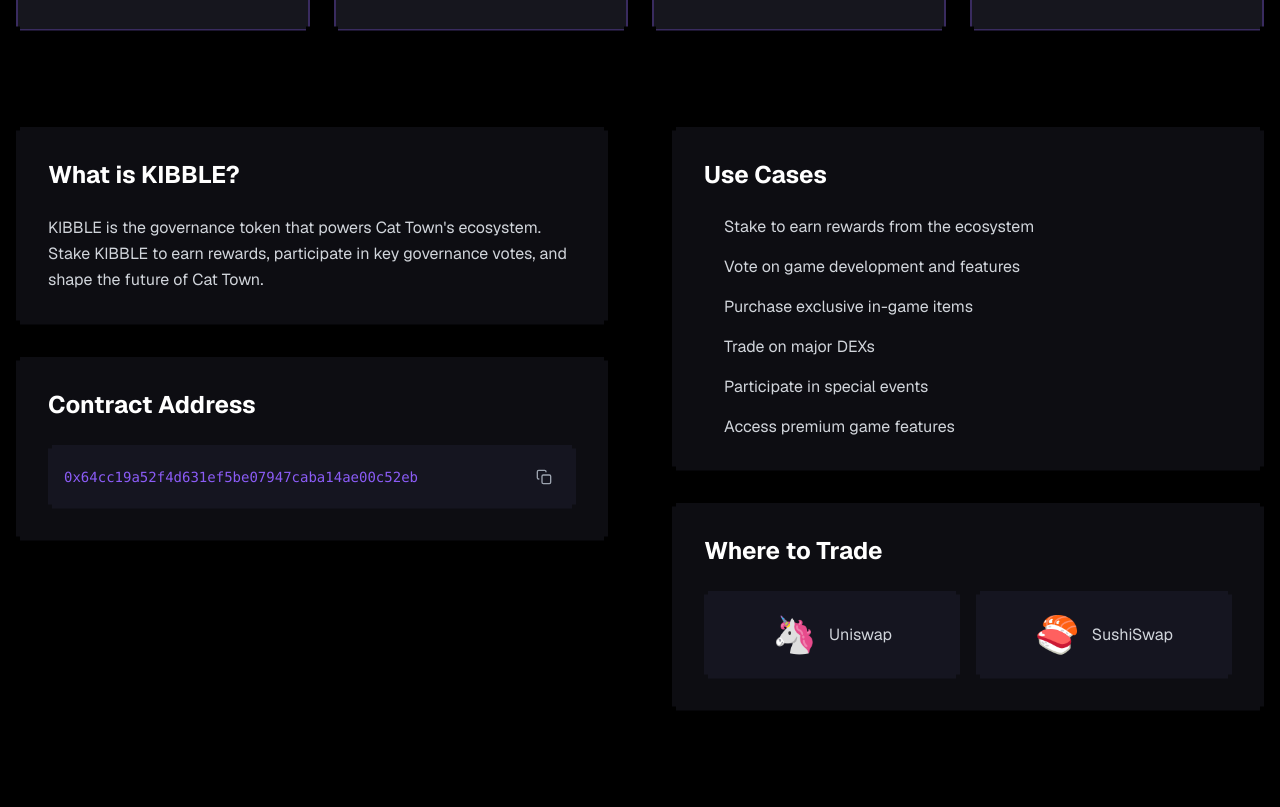
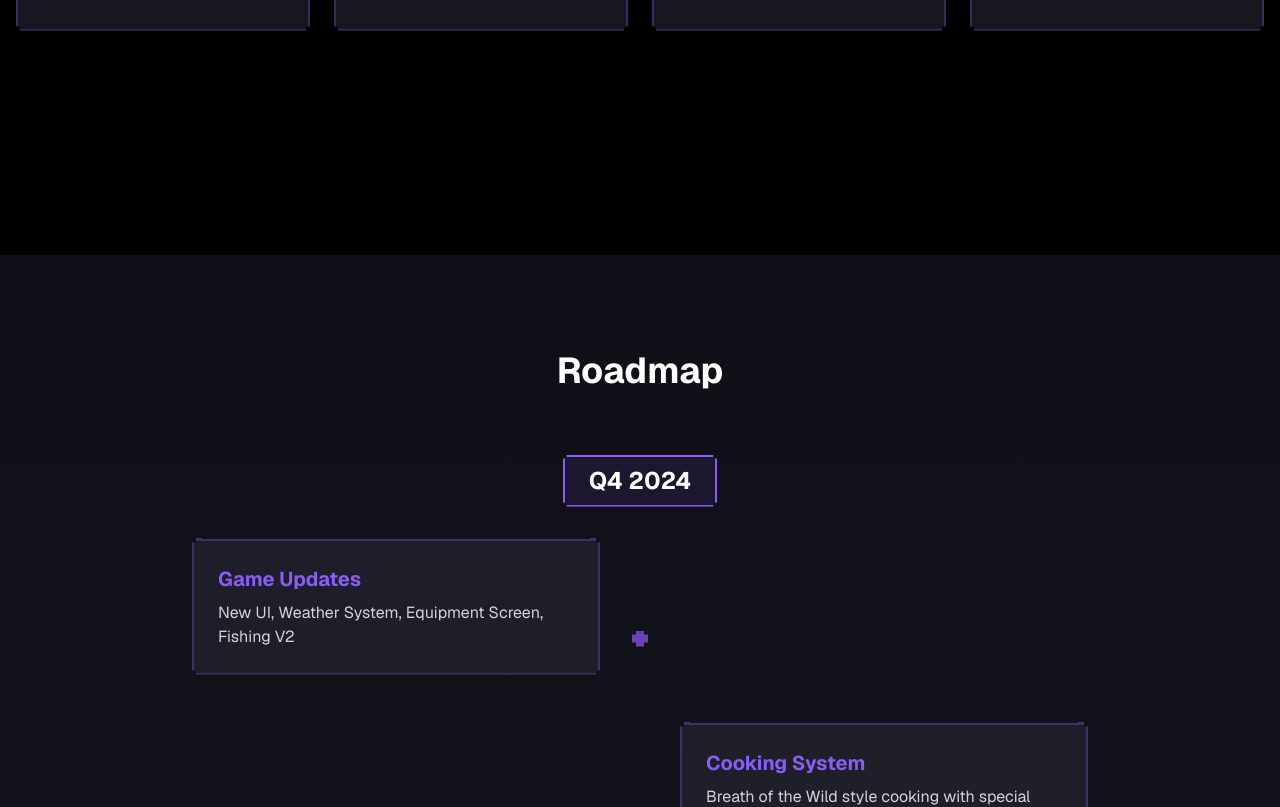
Before and after one commit to XaveGitHub/cattown, a Next.js app: page / in a window 1280 px wide. Shown: the part 2720-3527 px from the top of the page. Built offline with nearby package versions, Linux system fonts and the light colour scheme.

Commit message:
Fix ESLint errors in ErrorBoundary and KibbleSection components

```diff
--- a/app/components/ErrorBoundary.tsx
+++ b/app/components/ErrorBoundary.tsx
@@ -15,7 +15,7 @@ class ErrorBoundary extends Component<Props, State> {
     hasError: false
   };
 
-  public static getDerivedStateFromError(_: Error): State {
+  public static getDerivedStateFromError() {
     return { hasError: true };
   }
 
--- a/app/components/KibbleSection/KibbleSection.tsx
+++ b/app/components/KibbleSection/KibbleSection.tsx
@@ -2,18 +2,12 @@
 
 import { motion } from 'framer-motion';
 import Image from 'next/image';
-import { useState } from 'react';
 
 const TokenStats = ({ label, value }: { label: string; value: string }) => {
-  const [isHovered, setIsHovered] = useState(false);
-
   return (
     <motion.div
       className="bg-background-light/50 backdrop-blur-sm p-8 pixel-corners relative group
-                 border-2 border-primary/30 hover:border-primary/50 transition-all duration-300
-                 flex flex-col items-center text-center"
-      onMouseEnter={() => setIsHovered(true)}
-      onMouseLeave={() => setIsHovered(false)}
+                 border-2 border-primary/30 hover:border-primary/50 transition-all duration-300"
       whileHover={{ scale: 1.02 }}
     >
       <div className="relative z-10">
@@ -29,9 +23,7 @@ const TokenStats = ({ label, value }: { label: string; value: string }) => {
 const KibbleSection = () => {
   return (
     <section id="kibble" className="py-32 relative overflow-hidden">
-
       <div className="container mx-auto px-4 relative z-10">
-        {/* Hero Section */}
         <div className="text-center mb-24">
           <motion.div
             initial={{ opacity: 0, y: 20 }}
@@ -56,123 +48,11 @@ const KibbleSection = () => {
           </motion.div>
         </div>
 
-        {/* Token Stats */}
         <div className="grid md:grid-cols-2 lg:grid-cols-4 gap-6 mb-24">
           <TokenStats label="Maximum Supply" value="1,000,000,000" />
           <TokenStats label="Burnt So Far" value="560,023,423" />
           <TokenStats label="Locked for Future" value="265,330,890" />
           <TokenStats label="Circulating Supply" value="175M" />
-        </div>
-
-        {/* Token Info Grid */}
-        <div className="grid lg:grid-cols-2 gap-16">
-          {/* Left Column */}
-          <div className="space-y-8">
-            <motion.div
-              initial={{ opacity: 0, y: 20 }}
-              whileInView={{ opacity: 1, y: 0 }}
-              viewport={{ once: true }}
-              className="bg-background-light/30 p-8 pixel-corners"
-            >
-              <h3 className="text-2xl font-bold mb-6">What is KIBBLE?</h3>
-              <p className="text-gray-300 leading-relaxed">
-                KIBBLE is the governance token that powers Cat Town's ecosystem.
-                Stake KIBBLE to earn rewards, participate in key governance votes,
-                and shape the future of Cat Town.
-              </p>
-            </motion.div>
-
-            {/* Token Address Card */}
-            <motion.div
-              initial={{ opacity: 0, y: 20 }}
-              whileInView={{ opacity: 1, y: 0 }}
-              viewport={{ once: true }}
-              className="bg-background-light/30 p-8 pixel-corners"
-            >
-              <h3 className="text-2xl font-bold mb-6">Contract Address</h3>
-              <div className="flex items-center justify-between bg-background/50 p-4 pixel-corners">
-                <code className="text-primary text-sm">0x64cc19a52f4d631ef5be07947caba14ae00c52eb</code>
-                <button
-                  onClick={() => navigator.clipboard.writeText('0x64cc19a52f4d631ef5be07947caba14ae00c52eb')}
-                  className="p-2 hover:bg-primary/20 rounded transition-colors"
-                >
-                  <svg
-                    width="16"
-                    height="16"
-                    viewBox="0 0 24 24"
-                    fill="none"
-                    stroke="currentColor"
-                    strokeWidth="2"
-                    className="text-gray-400"
-                  >
-                    <rect x="9" y="9" width="13" height="13" rx="2" ry="2"></rect>
-                    <path d="M5 15H4a2 2 0 0 1-2-2V4a2 2 0 0 1 2-2h9a2 2 0 0 1 2 2v1"></path>
-                  </svg>
-                </button>
-              </div>
-            </motion.div>
-          </div>
-
-          {/* Right Column */}
-          <div className="space-y-8">
-            <motion.div
-              initial={{ opacity: 0, y: 20 }}
-              whileInView={{ opacity: 1, y: 0 }}
-              viewport={{ once: true }}
-              className="bg-background-light/30 p-8 pixel-corners"
-            >
-              <h3 className="text-2xl font-bold mb-6">Use Cases</h3>
-              <ul className="space-y-4">
-                {[
-                  "Stake to earn rewards from the ecosystem",
-                  "Vote on game development and features",
-                  "Purchase exclusive in-game items",
-                  "Trade on major DEXs",
-                  "Participate in special events",
-                  "Access premium game features"
-                ].map((item, index) => (
-                  <li key={index} className="flex items-center space-x-3">
-                    <div className="w-2 h-2 bg-primary pixel-corners flex-shrink-0" />
-                    <span className="text-gray-300">{item}</span>
-                  </li>
-                ))}
-              </ul>
-            </motion.div>
-
-            {/* Trading Venues */}
-            <motion.div
-              initial={{ opacity: 0, y: 20 }}
-              whileInView={{ opacity: 1, y: 0 }}
-              viewport={{ once: true }}
-              className="bg-background-light/30 p-8 pixel-corners"
-            >
-              <h3 className="text-2xl font-bold mb-6">Where to Trade</h3>
-              <div className="grid grid-cols-2 gap-4">
-                <a href="https://app.uniswap.org"
-                   target="_blank"
-                   rel="noopener noreferrer"
-                   className="flex items-center justify-center p-6 bg-background/50 pixel-corners
-                            hover:bg-background/70 transition-colors group"
-                >
-                  <span className="text-4xl group-hover:scale-110 transition-transform">🦄</span>
-                  <span className="ml-3 text-gray-300 group-hover:text-white transition-colors">
-                    Uniswap
-                  </span>
-                </a>
-                <a href="https://app.sushi.com"
-                   target="_blank"
-                   rel="noopener noreferrer"
-                   className="flex items-center justify-center p-6 bg-background/50 pixel-corners
-                            hover:bg-background/70 transition-colors group"
-                >
-                  <span className="text-4xl group-hover:scale-110 transition-transform">🍣</span>
-                  <span className="ml-3 text-gray-300 group-hover:text-white transition-colors">
-                    SushiSwap
-                  </span>
-                </a>
-              </div>
-            </motion.div>
-          </div>
         </div>
       </div>
     </section>
```
